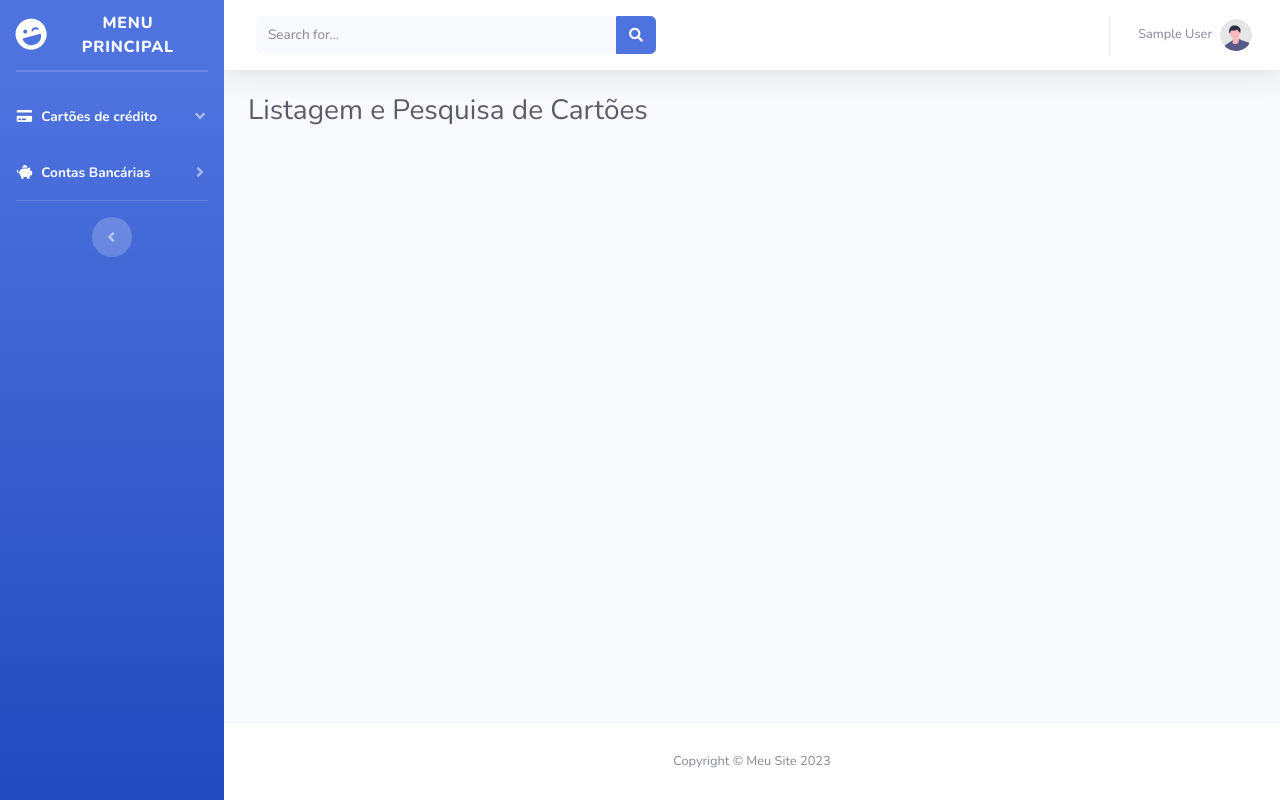
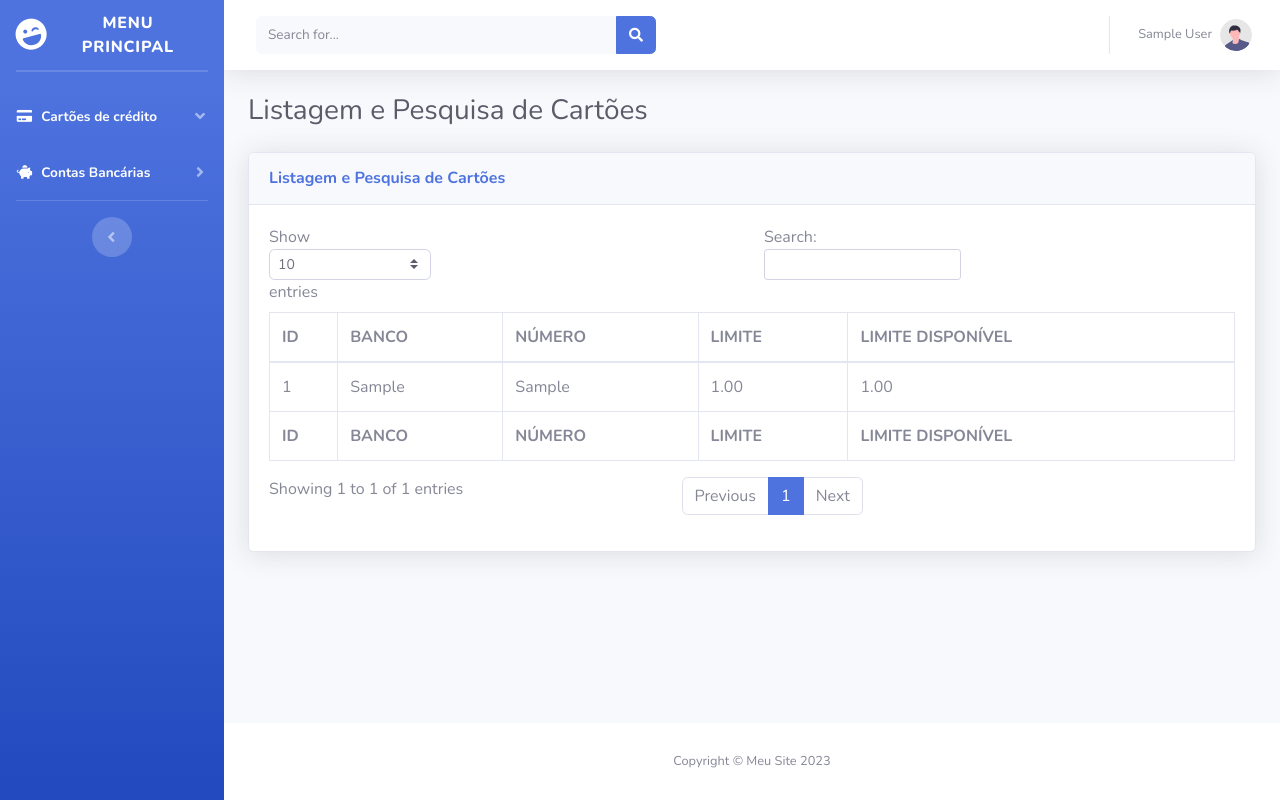
Before and after one commit to SSKings/projeto_templated_bootstrap_php, a PHP site: page /listagemPesquisaCartao.php in a window 1280 px wide. Run offline with PHP 8.4, Linux system fonts and the light colour scheme; the visitor is signed in with stand-in values (Sample User, id 1); tables that the repository leaves empty hold one stand-in row (values such as "Sample post").

Commit message:
listando e pesquisando cartões

```diff
--- a/listagemPesquisaCartao.php
+++ b/listagemPesquisaCartao.php
@@ -195,7 +195,53 @@
                         <h1 class="h3 mb-0 text-gray-800">Listagem e Pesquisa de Cartões</h1>
                     </div>
 
+                    <div class="card shadow mb-4">
+                        <div class="card-header py-3">
+                            <h6 class="m-0 font-weight-bold text-primary">Listagem e Pesquisa de Cartões</h6>
+                        </div>
 
+                        <div class="card-body">
+                            <div class="table-responsive">
+                                <table class="table table-bordered" id="dataTable" width="100%" cellspacing="0">
+                                    <thead>
+                                        <tr>
+                                            <th>ID</th>
+                                            <th>BANCO</th>
+                                            <th>NÚMERO</th>
+                                            <th>LIMITE</th>
+                                            <th>LIMITE DISPONÍVEL</th>
+                                        </tr>
+                                    </thead>
+                                    <tfoot>
+                                        <tr>
+                                            <th>ID</th>
+                                            <th>BANCO</th>
+                                            <th>NÚMERO</th>
+                                            <th>LIMITE</th>
+                                            <th>LIMITE DISPONÍVEL</th>
+                                        </tr>
+                                    </tfoot>
+                                    <tbody>
+                                        <?php
+
+                                            include 'tabelaCartao.php';
+
+                                        ?>
+                                    </tbody>
+                                </table>
+                                <?php
+                                    if (isset($_GET['erro'])) {
+                                        $erro = $_GET['erro'];
+                                        echo '<div class="alert alert-danger">' . htmlspecialchars($erro) . '</div>';
+                                    }else if(isset($_GET['sucesso'])){
+                                        $sucesso = $_GET['sucesso'];
+                                        echo '<div class="alert alert-success">' . htmlspecialchars($sucesso) . '</div>';
+                                    }
+                                ?>
+                            </div>
+                        </div>
+
+                    </div>
 
 
                 </div>
@@ -245,6 +291,7 @@
         </div>
     </div>
 
+
     <!-- Bootstrap core JavaScript-->
     <script src="vendor/jquery/jquery.min.js"></script>
     <script src="vendor/bootstrap/js/bootstrap.bundle.min.js"></script>
@@ -254,7 +301,11 @@
 
     <!-- Custom scripts for all pages-->
     <script src="js/sb-admin-2.min.js"></script>
+    <script src="vendor/datatables/jquery.dataTables.min.js"></script>
+    <script src="vendor/datatables/dataTables.bootstrap4.min.js"></script>
 
+    <!-- Page level custom scripts -->
+    <script src="js/demo/datatables-demo.js"></script>
 </body>
 
 </html>
--- /dev/null
+++ b/tabelaCartao.php
@@ -0,0 +1,50 @@
+<?php
+
+if ($_SERVER["REQUEST_METHOD"] == "GET") {
+
+    include 'dadosDeConexao.php';
+    session_start();
+
+try{
+    $conexao = new mysqli($URL, $USUARIO, $SENHA, $BD);
+
+    if ($conexao->connect_error) {
+        $erro = "Erro de conexão com o servidor.";
+        header("Location: listagemPesquisaCartao.php?erro=" . urlencode($erro));
+    }
+
+    $comando = $conexao->prepare("SELECT id, banco, numero, limite, limite_disponivel FROM cartao
+        WHERE usuario_id = ? ");
+
+    $id = $_SESSION['usuario_id'];
+
+    $comando->bind_param("i", $id);
+
+    $comando->execute();
+    if($resultado = $comando->get_result()){
+
+        while ($row = $resultado->fetch_assoc()) {
+            echo "<tr>";
+            echo "<td>" . $row['id'] . "</td>";
+            echo "<td>" . $row['banco'] . "</td>";
+            echo "<td>" . $row['numero'] . "</td>";
+            echo "<td>" . $row['limite'] . "</td>";
+            echo "<td>" . $row['limite'] . "</td>";
+            echo "</tr>";
+        }
+
+    } else {
+        $erro = "Não possui conta cadastrada.";
+        header("Location: listagemPesquisaCartao.php?erro=" . urlencode($erro));
+    }
+
+
+}catch(Exception $e){
+    $erro = "Erro de Conexão.";
+    header("Location: listagemPesquisaCartao.php?erro=" . urlencode($erro));
+}finally{
+    $conexao->close();
+    $comando->close();
+}
+
+}
```
